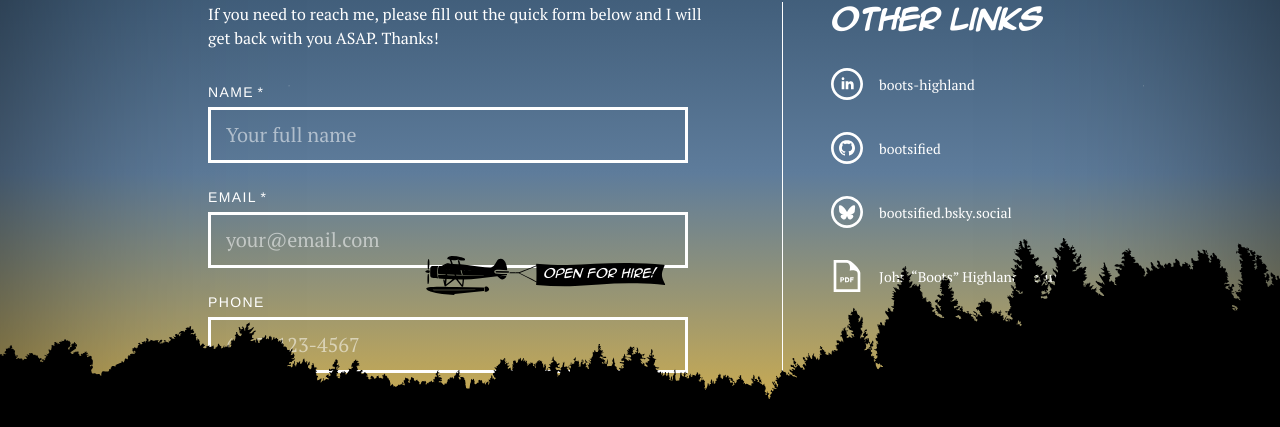
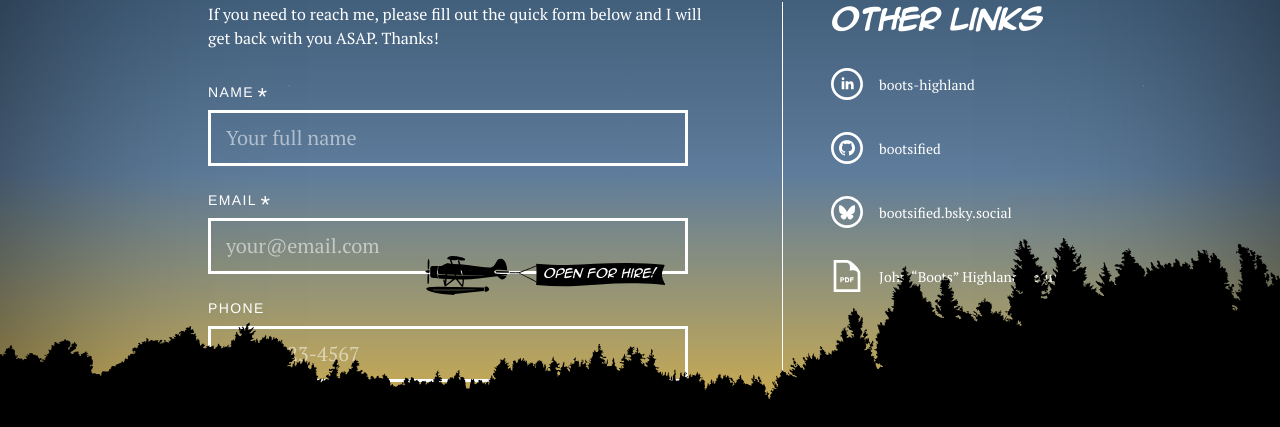
Before and after one commit to bootsified/bootsified-2025, a Next.js app: page /contact in a window 1280 px wide. Shown: the part 307-734 px from the top of the page. Built offline with nearby package versions, Linux system fonts and the light colour scheme; no server answers.

Commit message:
update contact form error styling, aria-hidden for icons

```diff
--- a/src/components/Contact/Contact.tsx
+++ b/src/components/Contact/Contact.tsx
@@ -27,13 +27,13 @@ const Contact = () => {
                 href={`${LINKEDIN_URL}`}
                 target="_blank"
               >
-                <LinkedInIcon />
+                <LinkedInIcon aria-hidden="true" />
                 <span>{LINKEDIN_HANDLE}</span>
               </Link>
             </li>
             <li>
               <Link className={styles.link} href={`${GITHUB_URL}`} target="_blank">
-                <GithubIcon />
+                <GithubIcon aria-hidden="true" />
                 <span>{GITHUB_HANDLE}</span>
               </Link>
             </li>
@@ -43,7 +43,7 @@ const Contact = () => {
                 href={`${BLUESKY_URL}`}
                 target="_blank"
               >
-                <BlueskyIcon />
+                <BlueskyIcon aria-hidden="true" />
                 <span>{BLUESKY_HANDLE}</span>
               </Link>
             </li>
@@ -53,7 +53,7 @@ const Contact = () => {
                 href="https://docs.google.com/document/d/1rQctHdBV9pXxVna_HOguMz88CmM4ywg9sugs21w9_Ls/export?format=pdf"
                 download
               >
-                <PDFIcon />
+                <PDFIcon aria-hidden="true" />
                 <span>John &ldquo;Boots&rdquo; Highland Resume</span>
               </a>
             </li>
--- a/src/components/ContactForm/ContactForm.module.css
+++ b/src/components/ContactForm/ContactForm.module.css
@@ -9,7 +9,6 @@
 .formGroup {
 	display: flex;
 	flex-direction: column;
-	gap: 0.25em;
 }
 
 .label {
@@ -22,11 +21,16 @@
 	font-weight: 400;
 	gap: 0.25em;
 	letter-spacing: 0.1em;
+	margin-bottom: 0.5em;
 	text-transform: uppercase;
 }
 
 .required {
 	aria-label: 'required';
+	font-size: 1.75em;
+  line-height: 0.5;
+  display: inline-block;
+  padding-top: 0.35em;
 }
 
 .input {
@@ -61,10 +65,12 @@
 }
 
 .error {
-	color: var(--red-5);
+	background-color: var(--red-5);
+	color: var(--text);
+	display: block;
 	font-size: 0.875em;
-	margin-top: 0.25em;
-	display: block;
+  line-height: 1;
+	padding: 0.5em 1em;
 }
 
 .submitButton {
```
